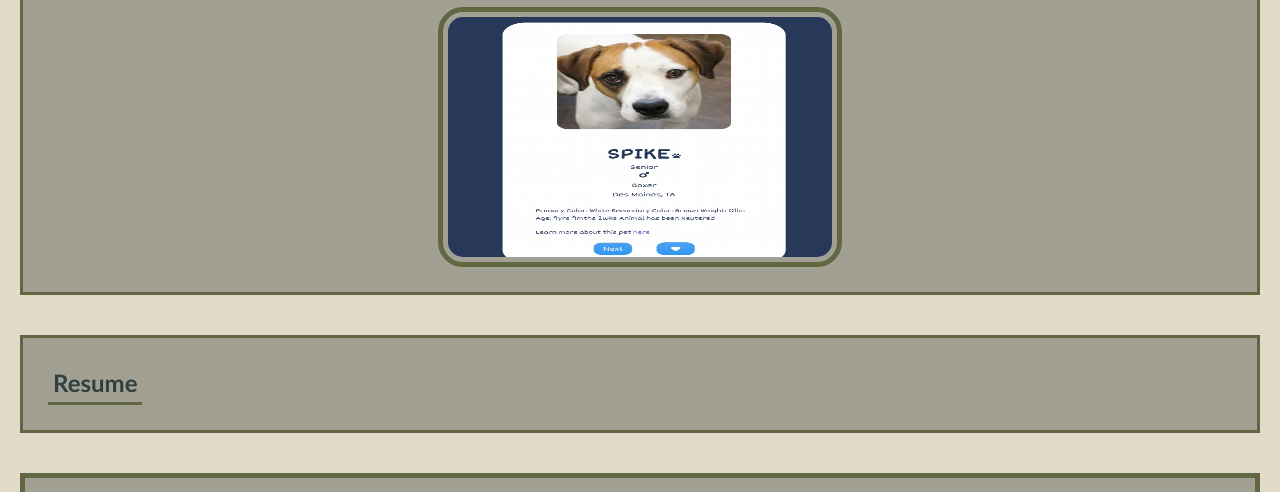
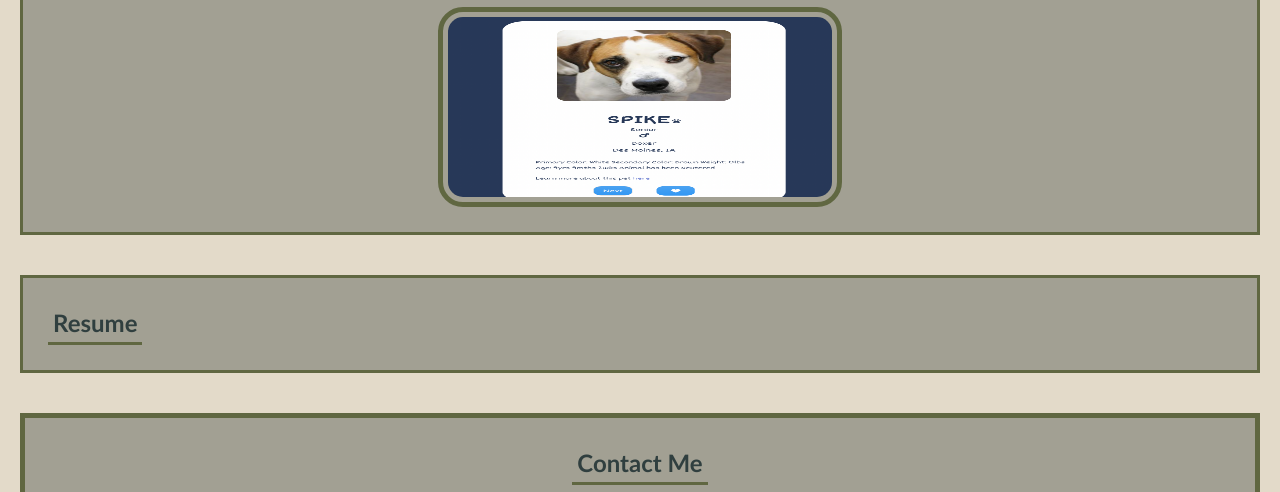
Before and after one commit to Lil-Chevy/professional_portfolio, a plain HTML site: page index.html in a window 1280 px wide. Shown: the part 1749-2241 px from the top of the page. Drawn offline with Linux system fonts and the light colour scheme.

Commit message:
change css for furbabyfinder to match other cards

```diff
--- a/assets/stylesheet.css
+++ b/assets/stylesheet.css
@@ -154,7 +154,7 @@ footer {
   align-items: center;
   border: 5px solid var(--border-color);
   width: 30vw;
-  height: 30vh;
+  max-height: 180px;
   border-radius: 25px;
   padding: 5px;
   margin: 5px;
```
Also changed, not shown: index.html (+1 -1 lines), 1 other file.
